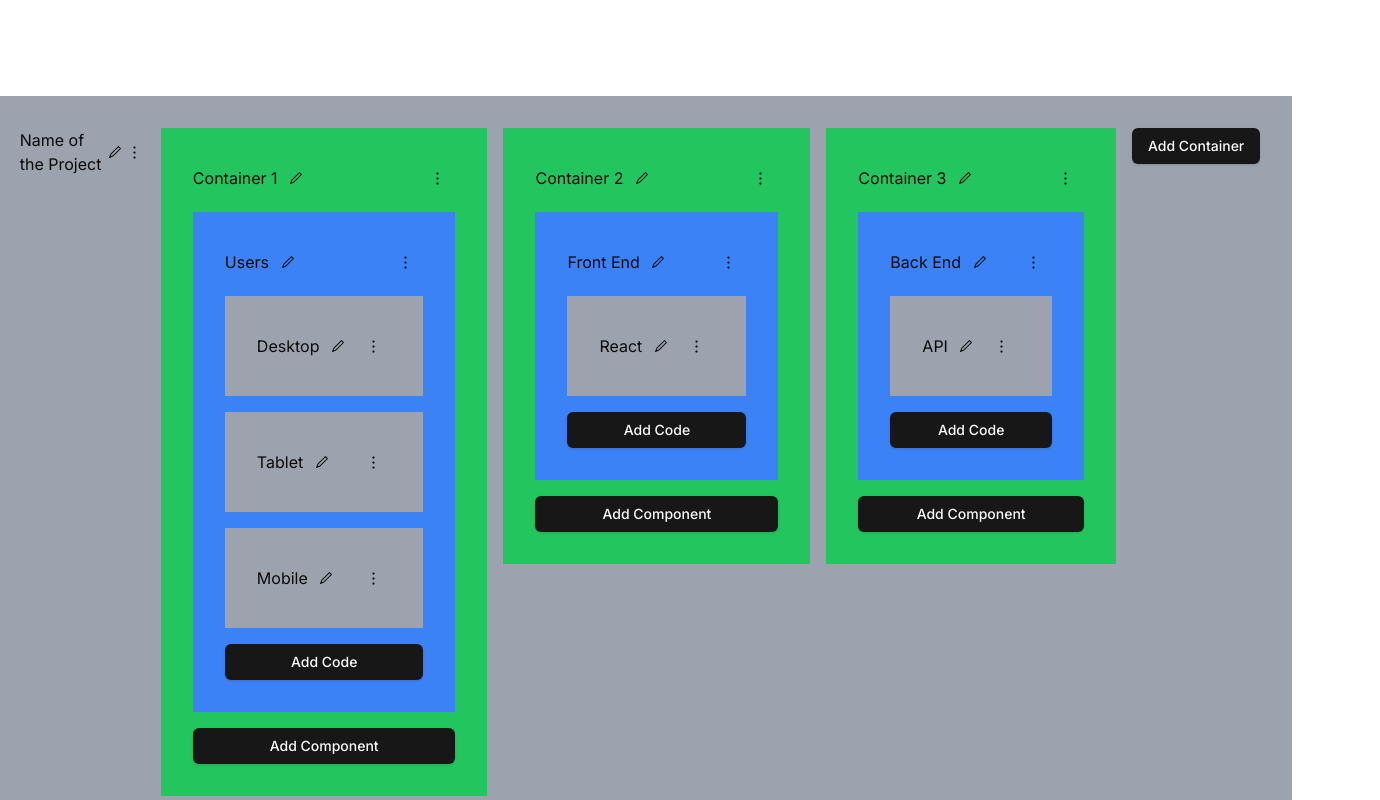
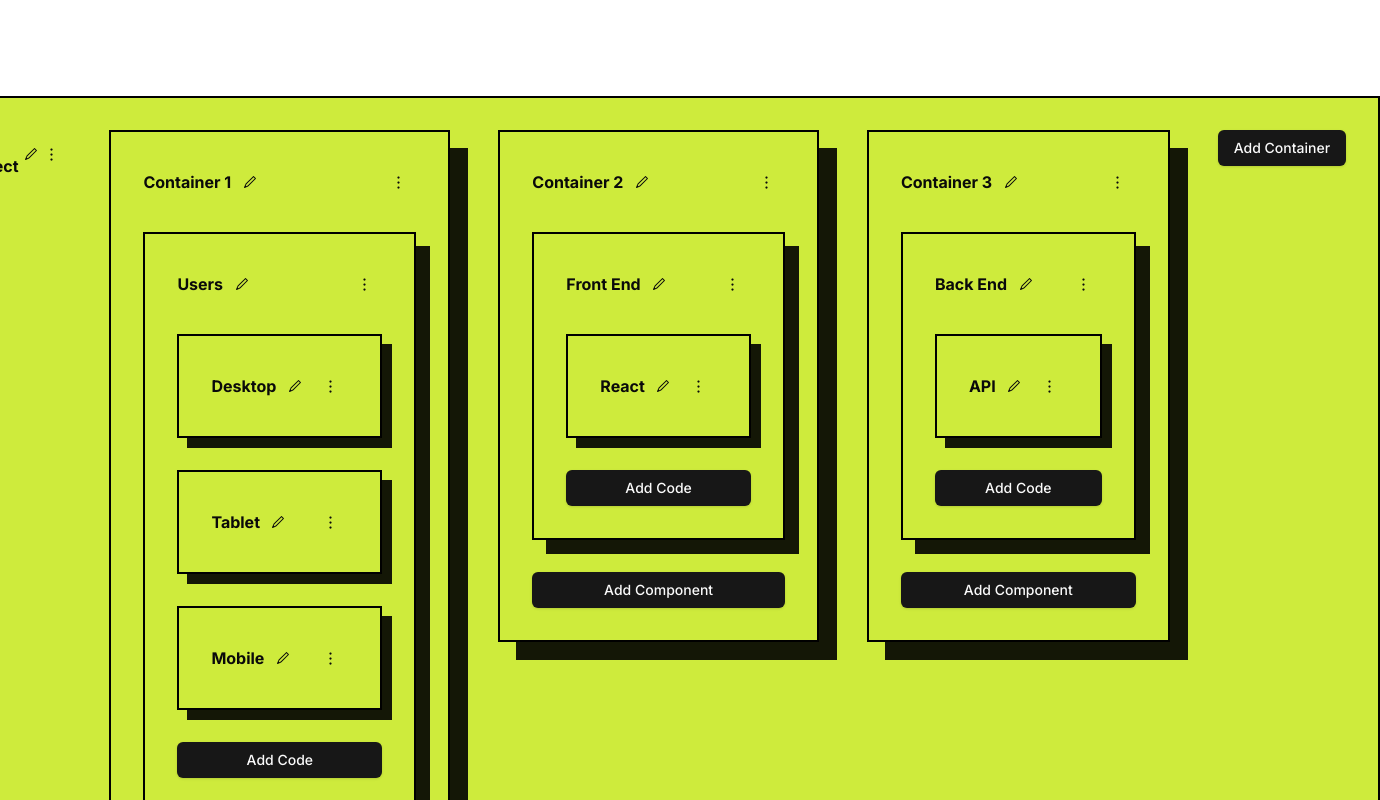
Before and after one commit to danyalfaro/makro, a Next.js app: page / in a window 1280 px wide. Shown: the top 800 px of the page, 1380 px wide, since content can reach past the window. Built offline with nearby package versions, Linux system fonts and the light colour scheme.

Commit message:
Added initial numorphism and nubrutalism.

```diff
--- a/src/app/components/Code.tsx
+++ b/src/app/components/Code.tsx
@@ -26,13 +26,42 @@
 } from "@/components/ui/form";
 import { Input } from "@/components/ui/input";
 import { Code } from "../types/context";
-import { useEffect, useState } from "react";
+import { useState } from "react";
+import { cva, VariantProps } from "class-variance-authority";
+import { cn } from "@/lib/utils";
 
 const editCodeFormSchema = z.object({
   label: z.string().min(2).max(50),
 });
 
-export default function Code({ code }: { code: Code }) {
+const codeVariants = cva("disabled:opacity-50", {
+  variants: {
+    variant: {
+      minimalist:
+        "flex flex-col gap-4 bg-[#eeeeee] text-black-foreground shadow bg-black bg-opacity-5 rounded-xl",
+      neumorphism:
+        "flex flex-col gap-4 rounded-xl text-black-foreground shadow-[-7px_-7px_12px_3px_rgba(255,255,255,0.7),7px_7px_12px_3px_rgba(0,0,0,0.10)]",
+      neubrutalism:
+        "flex flex-col gap-4 bg-[#CEEB3C] font-bold text-black-foreground shadow-[10px_10px_0px_0px_rgba(0,0,0,0.9)] border-solid border-black border-2",
+    },
+    size: {
+      default: "p-8",
+      sm: "h-8 rounded-md px-3 text-xs",
+      lg: "h-10 rounded-md px-8",
+      icon: "h-9 w-9",
+    },
+  },
+  defaultVariants: {
+    variant: "neubrutalism",
+    size: "default",
+  },
+});
+
+export default function Code({
+  code,
+  variant,
+  size,
+}: { code: Code } & VariantProps<typeof codeVariants>) {
   const [isEditing, setIsEditing] = useState<Boolean>(false);
   const architectureData = useNodeContext();
 
@@ -55,7 +84,7 @@
   };
 
   return (
-    <div className="bg-gray-400 flex flex-col gap-4 p-8">
+    <div className={cn(codeVariants({ variant, size }))}>
       <div className="flex items-start justify-between">
         <div className={`flex ${isEditing ? "items-start" : "items-center"}`}>
           {!isEditing ? (
@@ -81,7 +110,7 @@
                     </FormItem>
                   )}
                 />
-                <Button type="submit">Submit</Button>
+                <Button type="submit">Save</Button>
               </form>
             </Form>
           )}
--- a/src/app/components/Component.tsx
+++ b/src/app/components/Component.tsx
@@ -34,7 +34,9 @@
 } from "@/components/ui/form";
 import { Input } from "@/components/ui/input";
 import Code from "./Code";
-import { useEffect, useState } from "react";
+import { useState } from "react";
+import { cva, VariantProps } from "class-variance-authority";
+import { cn } from "@/lib/utils";
 
 const createCodeFormSchema = z.object({
   label: z.string().min(2).max(50),
@@ -44,7 +46,34 @@
   label: z.string().min(2).max(50),
 });
 
-export default function Component({ component }: { component: Component }) {
+const componentVariants = cva("disabled:opacity-50", {
+  variants: {
+    variant: {
+      minimalist:
+        "flex flex-col gap-4 bg-[#eeeeee] text-black-foreground shadow bg-black bg-opacity-5 rounded-xl",
+      neumorphism:
+        "flex flex-col gap-4 rounded-xl text-black-foreground shadow-[-7px_-7px_12px_3px_rgba(255,255,255,0.7),7px_7px_12px_3px_rgba(0,0,0,0.10)]",
+      neubrutalism:
+        "flex flex-col gap-8 bg-[#CEEB3C] font-bold text-black-foreground shadow-[14px_14px_0px_0px_rgba(0,0,0,0.9)] border-solid border-black border-2",
+    },
+    size: {
+      default: "p-8",
+      sm: "h-8 rounded-md px-3 text-xs",
+      lg: "h-10 rounded-md px-8",
+      icon: "h-9 w-9",
+    },
+  },
+  defaultVariants: {
+    variant: "neubrutalism",
+    size: "default",
+  },
+});
+
+export default function Component({
+  component,
+  variant,
+  size,
+}: { component: Component } & VariantProps<typeof componentVariants>) {
   const [isEditing, setIsEditing] = useState<Boolean>(false);
   const architectureData = useNodeContext();
 
@@ -85,7 +114,7 @@
   };
 
   return (
-    <div className="bg-blue-500 flex flex-col gap-4 p-8">
+    <div className={cn(componentVariants({ variant, size }))}>
       <div className="flex items-start justify-between">
         <div className={`flex ${isEditing ? "items-start" : "items-center"}`}>
           {!isEditing ? (
@@ -111,7 +140,7 @@
                     </FormItem>
                   )}
                 />
-                <Button type="submit">Submit</Button>
+                <Button type="submit">Save</Button>
               </form>
             </Form>
           )}
@@ -177,7 +206,7 @@
                   </FormItem>
                 )}
               />
-              <Button type="submit">Submit</Button>
+              <Button type="submit">Save</Button>
             </form>
           </Form>
         </PopoverContent>
--- a/src/app/components/Container.tsx
+++ b/src/app/components/Container.tsx
@@ -3,6 +3,7 @@
 import { useNodeContext } from "../components/NodeContext";
 import { v4 as uuidv4 } from "uuid";
 import { Container, NodeType } from "../types/context";
+import { cva, type VariantProps } from "class-variance-authority";
 import {
   Popover,
   PopoverContent,
@@ -36,6 +37,7 @@
   DropdownMenuItem,
   DropdownMenuTrigger,
 } from "@/components/ui/dropdown-menu";
+import { cn } from "@/lib/utils";
 
 const createComponentFormSchema = z.object({
   label: z.string().min(2).max(50),
@@ -45,7 +47,36 @@
   label: z.string().min(2).max(50),
 });
 
-export default function Container({ container }: { container: Container }) {
+const contaierVariants = cva("disabled:opacity-50", {
+  variants: {
+    variant: {
+      minimalist:
+        "flex flex-col gap-4 bg-[#eeeeee] text-black-foreground shadow border-dashed border-black border-2 rounded-xl",
+      neumorphism:
+        "flex flex-col gap-4 text-black-foreground shadow-[inset_-7px_-7px_12px_3px_rgba(255,255,255,0.7),inset_7px_7px_12px_3px_rgba(0,0,0,0.10)] rounded-3xl",
+      neubrutalism:
+        "flex flex-col gap-8 bg-[#CEEB3C] font-bold text-black-foreground shadow-[18px_18px_0px_0px_rgba(0,0,0,0.9)] border-solid border-black border-2",
+    },
+    size: {
+      default: "p-8",
+      sm: "h-8 rounded-md px-3 text-xs",
+      lg: "h-10 rounded-md px-8",
+      icon: "h-9 w-9",
+    },
+  },
+  defaultVariants: {
+    variant: "neubrutalism",
+    size: "default",
+  },
+});
+
+export default function Container({
+  container,
+  size,
+  variant,
+}: {
+  container: Container;
+} & VariantProps<typeof contaierVariants>) {
   const [isEditing, setIsEditing] = useState<Boolean>(false);
 
   const architectureData = useNodeContext();
@@ -89,7 +120,7 @@
     setIsEditing(false);
   };
   return (
-    <div className="bg-green-500 flex flex-col gap-4 p-8">
+    <div className={cn(contaierVariants({ variant, size }))}>
       <div className="flex items-start justify-between">
         <div className={`flex ${isEditing ? "items-start" : "items-center"}`}>
           {!isEditing ? (
@@ -115,7 +146,7 @@
                     </FormItem>
                   )}
                 />
-                <Button type="submit">Submit</Button>
+                <Button type="submit">Save</Button>
               </form>
             </Form>
           )}
@@ -180,7 +211,7 @@
                   </FormItem>
                 )}
               />
-              <Button type="submit">Submit</Button>
+              <Button type="submit">Save</Button>
             </form>
           </Form>
         </PopoverContent>
--- a/src/app/components/Context.tsx
+++ b/src/app/components/Context.tsx
@@ -36,6 +36,8 @@
 import { useState } from "react";
 import Container from "./Container";
 import { v4 as uuidv4 } from "uuid";
+import { cva, VariantProps } from "class-variance-authority";
+import { cn } from "@/lib/utils";
 
 const editContextFormSchema = z.object({
   label: z.string().min(2).max(50),
@@ -44,7 +46,34 @@
   label: z.string().min(2).max(50),
 });
 
-export default function Context({ context }: { context: Context }) {
+const contextVariants = cva("disabled:opacity-50", {
+  variants: {
+    variant: {
+      minimalist:
+        "flex items-start gap-4 bg-[#eeeeee] text-black-foreground shadow rounded-xl",
+      neumorphism:
+        "flex items-start gap-4 bg-[#eeeeee] text-black-foreground shadow rounded-3xl",
+      neubrutalism:
+        "flex items-start gap-12 bg-[#CEEB3C] font-bold text-black-foreground shadow-[14px_14px_0px_0px_rgba(0,0,0,0.9)] border-solid border-black border-2",
+    },
+    size: {
+      default: "p-8",
+      sm: "h-8 rounded-md px-3 text-xs",
+      lg: "h-10 rounded-md px-8",
+      icon: "h-9 w-9",
+    },
+  },
+  defaultVariants: {
+    variant: "neubrutalism",
+    size: "default",
+  },
+});
+
+export default function Context({
+  context,
+  variant,
+  size,
+}: { context: Context } & VariantProps<typeof contextVariants>) {
   const [isEditing, setIsEditing] = useState<Boolean>(false);
 
   const architectureData = useNodeContext();
@@ -87,7 +116,7 @@
   };
 
   return (
-    <div className="bg-gray-400 flex items-start gap-4 p-8">
+    <div className={cn(contextVariants({ variant, size }))}>
       <div className={`flex ${isEditing ? "items-start" : "items-center"}`}>
         {!isEditing ? (
           <h1>{context.label}</h1>
@@ -112,7 +141,7 @@
                   </FormItem>
                 )}
               />
-              <Button type="submit">Submit</Button>
+              <Button type="submit">Save</Button>
             </form>
           </Form>
         )}
@@ -173,7 +202,7 @@
                   </FormItem>
                 )}
               />
-              <Button type="submit">Submit</Button>
+              <Button type="submit">Save</Button>
             </form>
           </Form>
         </PopoverContent>
```
Also changed, not shown: tailwind.config.ts (+33 -32 lines).
